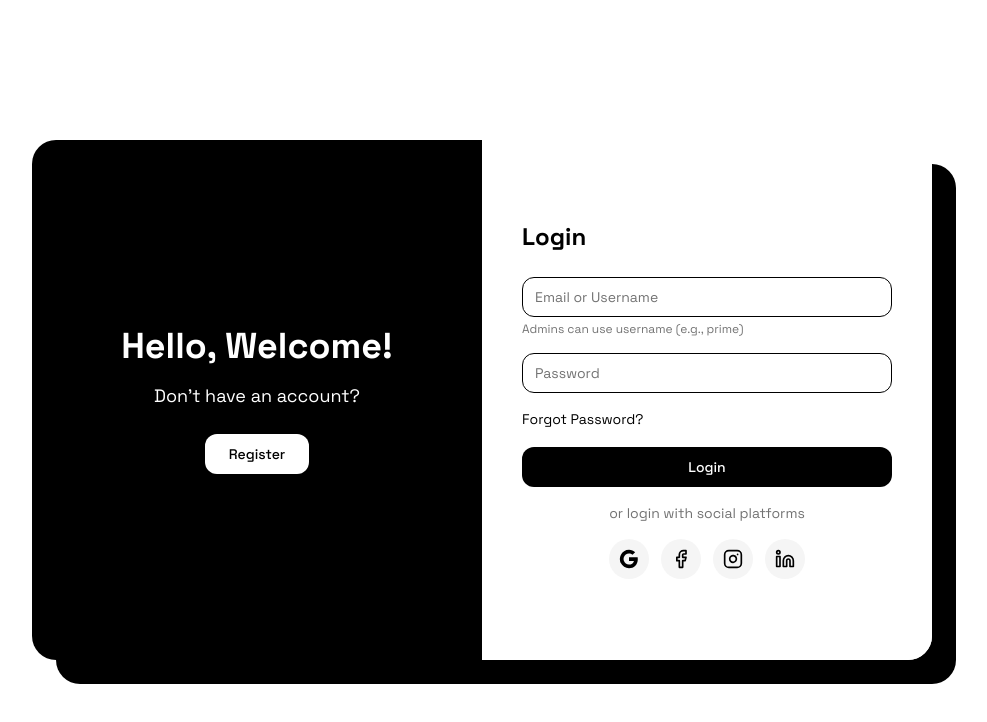
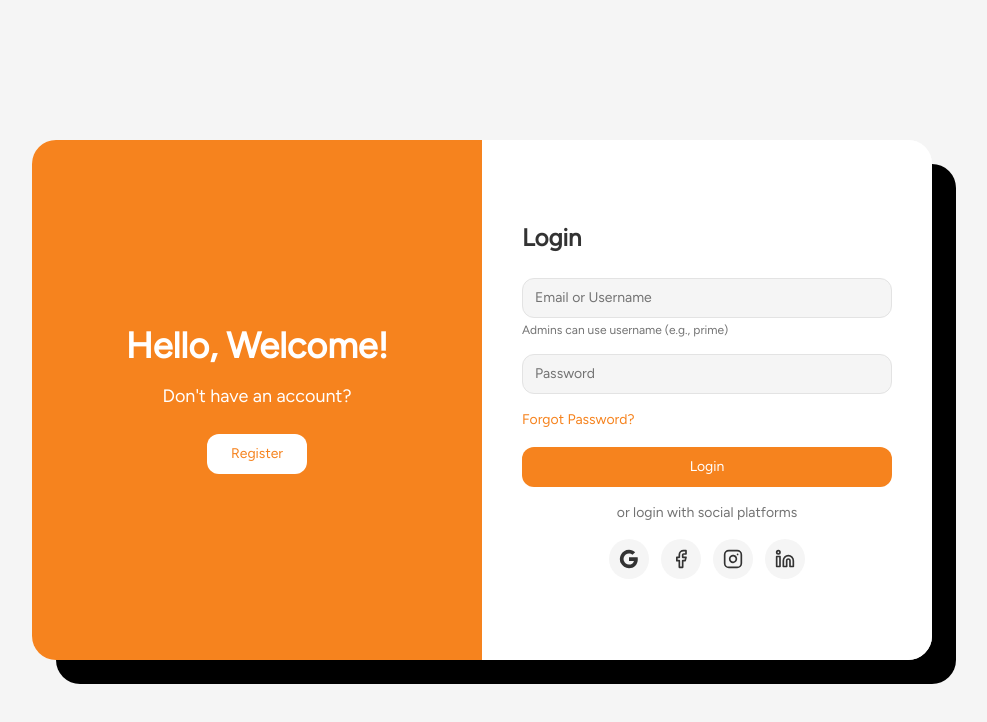
Before and after one commit to Epix-c0de/prime-ecommerce-hub, a React (Vite) app: page /auth in a window 1280 px wide. Shown: the top 722 px of the page, without its empty margins (158-1145 px from the left). Built offline with nearby package versions, Linux system fonts and the light colour scheme; no server answers; the database is empty; the HTML template or start-up script is replaced by a standard one.

Commit message:
Manually updated project theme
Applied theme in Lovable

```diff
--- a/src/index.css
+++ b/src/index.css
@@ -1,6 +1,9 @@
 @import url("https://fonts.googleapis.com/css2?family=Space+Grotesk:wght@300;400;500;600;700&display=swap");
 @import url("https://fonts.googleapis.com/css2?family=Lora:wght@400;500;600;700&display=swap");
 @import url("https://fonts.googleapis.com/css2?family=Space+Mono:ital,wght@0,400;0,700;1,400;1,700&display=swap");
+@import url("https://fonts.googleapis.com/css2?family=Figtree&display=swap");
+@import url("https://fonts.googleapis.com/css2?family=Libre+Caslon+Text&display=swap");
+@import url("https://fonts.googleapis.com/css2?family=Source+Code+Pro&display=swap");
 @tailwind base;
 @tailwind components;
 @tailwind utilities;
@@ -11,37 +14,37 @@ All colors MUST be HSL.
 
 @layer base {
   :root {
-    --background: 0 0% 100%;
-    --foreground: 0 0% 0%;
+    --background: 0 0% 96%;
+    --foreground: 0 0% 20%;
 
     --card: 0 0% 100%;
-    --card-foreground: 0 0% 0%;
+    --card-foreground: 0 0% 20%;
 
     --popover: 0 0% 100%;
-    --popover-foreground: 0 0% 0%;
+    --popover-foreground: 0 0% 20%;
 
-    --primary: 0 0% 0%;
+    --primary: 28 92% 54%;
     --primary-foreground: 0 0% 100%;
     --primary-hover: 28 92% 48%;
 
-    --secondary: 0 0% 96%;
-    --secondary-foreground: 0 0% 0%;
+    --secondary: 210 100% 36%;
+    --secondary-foreground: 0 0% 100%;
     --secondary-hover: 210 100% 30%;
 
     --muted: 0 0% 96%;
     --muted-foreground: 0 0% 45%;
 
-    --accent: 0 0% 90%;
-    --accent-foreground: 0 0% 0%;
+    --accent: 28 92% 54%;
+    --accent-foreground: 0 0% 100%;
 
-    --destructive: 0 84% 60%;
-    --destructive-foreground: 0 0% 98%;
+    --destructive: 0 72% 51%;
+    --destructive-foreground: 0 0% 100%;
 
-    --border: 0 0% 0%;
-    --input: 0 0% 0%;
-    --ring: 0 0% 0%;
+    --border: 0 0% 89%;
+    --input: 0 0% 89%;
+    --ring: 28 92% 54%;
 
-    --radius: 0rem;
+    --radius: 0.5rem;
 
     --dark: 0 0% 20%;
     --success: 142 71% 45%;
@@ -52,10 +55,10 @@ All colors MUST be HSL.
     --discount-text: 0 72% 51%;
 
     /* Shadows */
-    --shadow-sm: 3px 3px 0px 0px #000000;
-    --shadow: 5px 5px 0px 0px #000000;
-    --shadow-md: 8px 8px 0px 0px #000000;
-    --shadow-lg: 12px 12px 0px 0px #000000;
+    --shadow-sm: 0 1px 2px 0 rgb(0 0 0 / 0.05);
+    --shadow: 0 1px 3px 0 rgb(0 0 0 / 0.1), 0 1px 2px -1px rgb(0 0 0 / 0.1);
+    --shadow-md: 0 4px 6px -1px rgb(0 0 0 / 0.1), 0 2px 4px -2px rgb(0 0 0 / 0.1);
+    --shadow-lg: 0 10px 15px -3px rgb(0 0 0 / 0.1), 0 4px 6px -4px rgb(0 0 0 / 0.1);
     --chart-1: 12 76% 61%;
     --chart-2: 173 58% 39%;
     --chart-3: 197 37% 24%;
@@ -69,9 +72,9 @@ All colors MUST be HSL.
     --sidebar-accent-foreground: 0 0% 0%;
     --sidebar-border: 0 0% 0%;
     --sidebar-ring: 0 0% 0%;
-    --font-sans: 'Space Grotesk', ui-sans-serif, system-ui, -apple-system, BlinkMacSystemFont, 'Segoe UI', Roboto, 'Helvetica Neue', Arial, 'Noto Sans', sans-serif;
-    --font-serif: ui-serif, Georgia, Cambria, 'Times New Roman', Times, serif;
-    --font-mono: 'Space Mono', ui-monospace, SFMono-Regular, Menlo, Monaco, Consolas, 'Liberation Mono', 'Courier New', monospace;
+    --font-sans: Figtree, ui-sans-serif, system-ui, sans-serif, Apple Color Emoji, Segoe UI Emoji, Segoe UI Symbol, Noto Color Emoji;
+    --font-serif: "Libre Caslon Text", ui-serif, Georgia, Cambria, Times New Roman, Times, serif;
+    --font-mono: "Source Code Pro", ui-monospace, SFMono-Regular, Menlo, Monaco, Consolas, Liberation Mono, Courier New, monospace;
     --shadow-2xs: 1px 1px 0px 0px #000000;
     --shadow-xs: 2px 2px 0px 0px #000000;
     --shadow-xl: 16px 16px 0px 0px #000000;
@@ -81,35 +84,35 @@ All colors MUST be HSL.
   }
 
   .dark {
-    --background: 0 0% 0%;
-    --foreground: 0 0% 100%;
+    --background: 0 0% 12%;
+    --foreground: 0 0% 98%;
 
-    --card: 0 0% 0%;
-    --card-foreground: 0 0% 100%;
+    --card: 0 0% 16%;
+    --card-foreground: 0 0% 98%;
 
-    --popover: 0 0% 0%;
-    --popover-foreground: 0 0% 100%;
+    --popover: 0 0% 16%;
+    --popover-foreground: 0 0% 98%;
 
-    --primary: 0 0% 100%;
-    --primary-foreground: 0 0% 0%;
+    --primary: 28 92% 54%;
+    --primary-foreground: 0 0% 100%;
     --primary-hover: 28 92% 48%;
 
-    --secondary: 0 0% 15%;
+    --secondary: 210 100% 45%;
     --secondary-foreground: 0 0% 100%;
     --secondary-hover: 210 100% 38%;
 
-    --muted: 0 0% 15%;
+    --muted: 0 0% 20%;
     --muted-foreground: 0 0% 65%;
 
-    --accent: 0 0% 15%;
+    --accent: 28 92% 54%;
     --accent-foreground: 0 0% 100%;
 
-    --destructive: 0 62% 30%;
+    --destructive: 0 72% 51%;
     --destructive-foreground: 0 0% 100%;
 
-    --border: 0 0% 100%;
-    --input: 0 0% 100%;
-    --ring: 0 0% 100%;
+    --border: 0 0% 24%;
+    --input: 0 0% 24%;
+    --ring: 28 92% 54%;
     --chart-1: 220 70% 50%;
     --chart-2: 160 60% 45%;
     --chart-3: 30 80% 55%;
@@ -132,6 +135,9 @@ All colors MUST be HSL.
     --shadow-lg: 12px 12px 0px 0px #ffffff;
     --shadow-xl: 16px 16px 0px 0px #ffffff;
     --shadow-2xl: 24px 24px 0px 0px #ffffff;
+    --font-sans: Figtree, ui-sans-serif, system-ui, sans-serif, Apple Color Emoji, Segoe UI Emoji, Segoe UI Symbol, Noto Color Emoji;
+    --font-serif: "Libre Caslon Text", ui-serif, Georgia, Cambria, Times New Roman, Times, serif;
+    --font-mono: "Source Code Pro", ui-monospace, SFMono-Regular, Menlo, Monaco, Consolas, Liberation Mono, Courier New, monospace;
   }
 }
 
--- a/tailwind.config.ts
+++ b/tailwind.config.ts
@@ -81,20 +81,17 @@ export default {
   		},
   		fontFamily: {
   			sans: [
-  				'Space Grotesk',
+  				'Figtree',
   				'ui-sans-serif',
   				'system-ui',
-  				'-apple-system',
-  				'BlinkMacSystemFont',
-  				'Segoe UI',
-  				'Roboto',
-  				'Helvetica Neue',
-  				'Arial',
-  				'Noto Sans',
-  				'sans-serif'
+  				'sans-serif',
+  				'Apple Color Emoji',
+  				'Segoe UI Emoji',
+  				'Segoe UI Symbol',
+  				'Noto Color Emoji'
   			],
   			serif: [
-  				'Lora',
+  				'Libre Caslon Text',
   				'ui-serif',
   				'Georgia',
   				'Cambria',
@@ -103,7 +100,7 @@ export default {
   				'serif'
   			],
   			mono: [
-  				'Space Mono',
+  				'Source Code Pro',
   				'ui-monospace',
   				'SFMono-Regular',
   				'Menlo',
```
